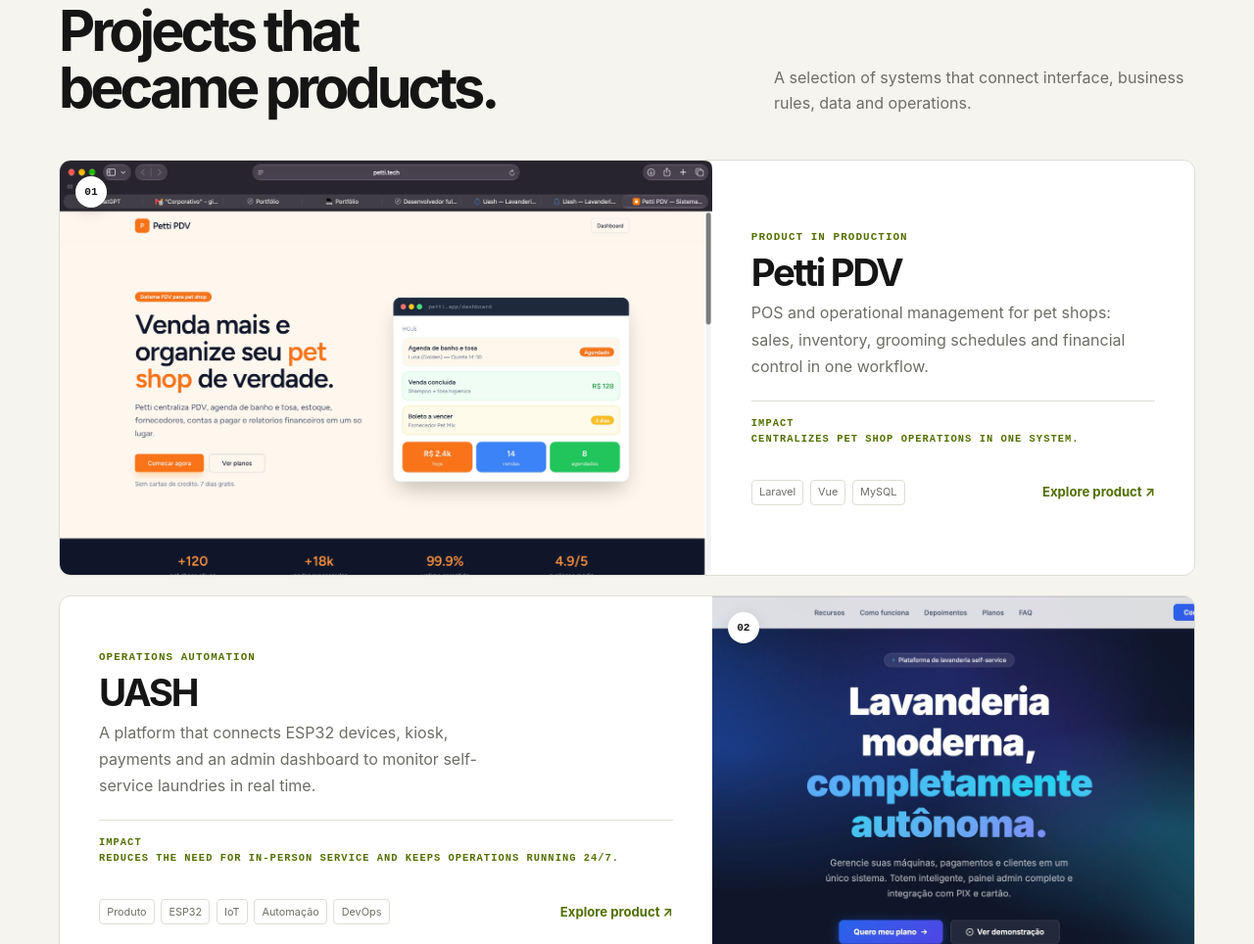
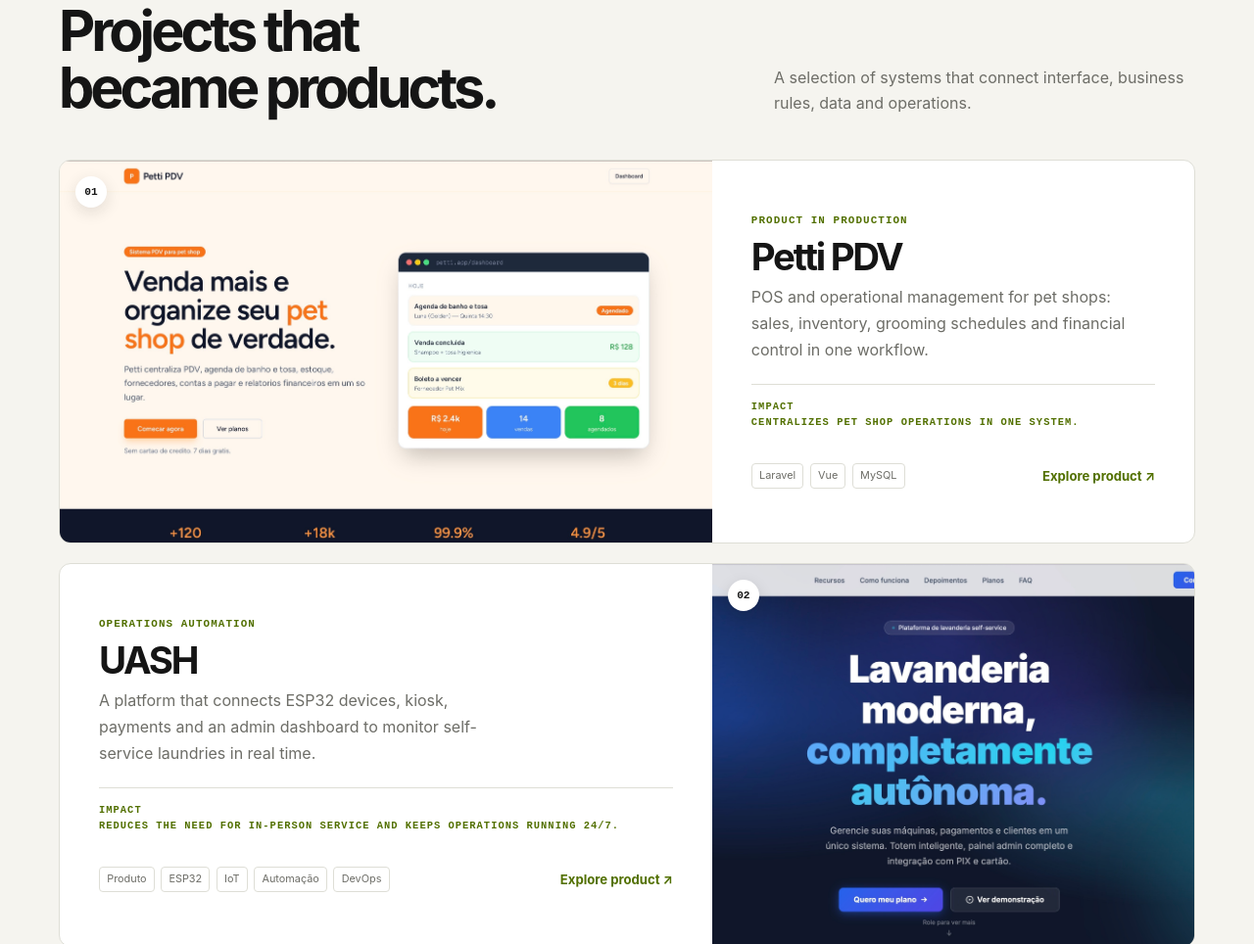
Before and after one commit to giovane-breno/Portfolio, an Astro site: page / in a window 1280 px wide. Shown: the part 1313-2277 px from the top of the page at 98% size. Built offline with nearby package versions, Linux system fonts and the light colour scheme; Astro itself is replaced by a stand-in of ours.

Commit message:
ajusta thumbnail do petti

```diff
--- a/src/pages/index.astro
+++ b/src/pages/index.astro
@@ -2,7 +2,7 @@
 import '../../src/styles/global.css';
 
 const projects = [
-  { number:'01', image:'/images/petti-home-full.jpg', alt:'Petti PDV', meta:'Product in production', title:'Petti PDV', pt:'PDV e gestão operacional para pet shops: vendas, estoque, agenda de banho e tosa e controle financeiro em um único fluxo.', en:'POS and operational management for pet shops: sales, inventory, grooming schedules and financial control in one workflow.', impactPt:'Centraliza a operação do pet shop em um único sistema.', impactEn:'Centralizes pet shop operations in one system.', tags:['Laravel','Vue','MySQL'], link:'https://petti.tech/', linkText:'Conhecer produto ↗', linkEn:'Explore product ↗' },
+  { number:'01', image:'/images/petti-home-preview.jpg', alt:'Petti PDV', meta:'Product in production', title:'Petti PDV', pt:'PDV e gestão operacional para pet shops: vendas, estoque, agenda de banho e tosa e controle financeiro em um único fluxo.', en:'POS and operational management for pet shops: sales, inventory, grooming schedules and financial control in one workflow.', impactPt:'Centraliza a operação do pet shop em um único sistema.', impactEn:'Centralizes pet shop operations in one system.', tags:['Laravel','Vue','MySQL'], link:'https://petti.tech/', linkText:'Conhecer produto ↗', linkEn:'Explore product ↗' },
   { number:'02', image:'/images/uash-home.jpg', alt:'UASH', meta:'Operations automation', title:'UASH', pt:'Plataforma que conecta dispositivos ESP32, totem, pagamentos e painel administrativo para acompanhar lavanderias self-service em tempo real.', en:'A platform that connects ESP32 devices, kiosk, payments and an admin dashboard to monitor self-service laundries in real time.', impactPt:'Reduz a dependência de atendimento presencial e mantém a operação ativa 24/7.', impactEn:'Reduces the need for in-person service and keeps operations running 24/7.', tags:['Produto','ESP32','IoT','Automação','DevOps'], link:'https://uash.com.br/', linkText:'Conhecer produto ↗', linkEn:'Explore product ↗' },
   { number:'03', image:'/images/repos/alpha_system/alpha-landing-preview.png', alt:'Landing page do Alpha System', meta:'Academic product', title:'Alpha System', pt:'Projeto de TCC para gestão de folha de pagamento, com documentação de produto, requisitos, sprints e módulos web, desktop, mobile e API.', en:'Graduation project for payroll management, with product documentation, requirements, sprints and web, desktop, mobile and API modules.', impactPt:'Conecta produto, documentação e colaboração em uma entrega acadêmica completa.', impactEn:'Connects product, documentation and collaboration in a complete academic delivery.', tags:['TCC','Produto','Documentação'], link:'https://github.com/giovane-breno/ALPHA-SYSTEM', linkText:'Explorar projeto ↗', linkEn:'Explore project ↗' }
 ];
```
Also changed, not shown: public/images/petti-home-preview.jpg (added).
